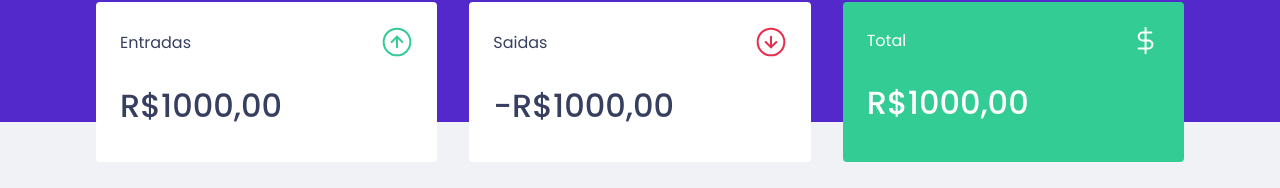
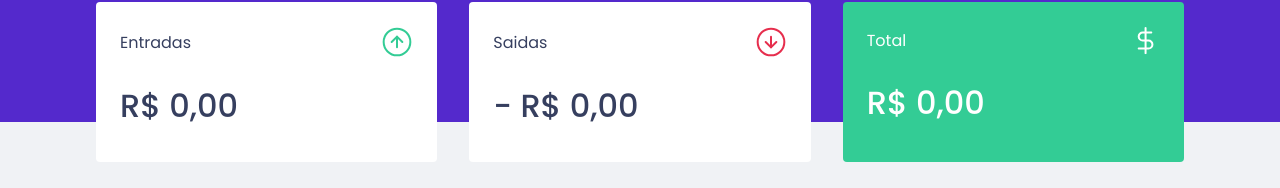
Before and after one commit to stecks10/Rocket-seat, a React (Create React App) app in the folder front-end/dtmoney/: page / in a window 1280 px wide. Shown: the part 182-370 px from the top of the page. Built offline with nearby package versions, Linux system fonts and the light colour scheme; no server answers; what miragejs would draw is missing.

Commit message:
Calculando resumo

```diff
--- a/front-end/dtmoney/src/components/NewTransactionModal/index.tsx
+++ b/front-end/dtmoney/src/components/NewTransactionModal/index.tsx
@@ -1,4 +1,4 @@
-import { FormEvent, useState, useContext } from 'react';
+import { FormEvent, useState } from 'react';
 import Modal from 'react-modal';
 import closeImg from '../../assets/close.svg';
 import incomeImg from '../../assets/income.svg';
--- a/front-end/dtmoney/src/components/Summary/index.tsx
+++ b/front-end/dtmoney/src/components/Summary/index.tsx
@@ -2,8 +2,36 @@ import { Container } from './styles';
 import incomeImg from '../../assets/income.svg';
 import outcomeImg from '../../assets/outcome.svg';
 import totalImg from '../../assets/total.svg';
+import { useTransactions } from '../../hooks/useTransactions';
 
 export function Summary() {
+  const { transactions } = useTransactions();
+
+  /* const totalDeposits = transactions.reduce((acc, transaction) => {
+    if (transaction.type === 'deposit') {
+      return acc + transaction.amount;
+    }
+    return acc;
+  }, 0); */
+  const summary = transactions.reduce(
+    (acc, transaction) => {
+      if (transaction.type === 'deposit') {
+        acc.deposits += transaction.amount;
+        acc.total += transaction.amount;
+      } else {
+        acc.withdraws += transaction.amount;
+        acc.total -= transaction.amount;
+      }
+
+      return acc;
+    },
+    {
+      deposits: 0,
+      withdraws: 0,
+      total: 0,
+    }
+  );
+  console.log(summary);
   return (
     <Container>
       <div>
@@ -11,21 +39,37 @@ export function Summary() {
           <p>Entradas</p>
           <img src={incomeImg} alt="Entradas" />
         </header>
-        <strong>R$1000,00</strong>
+        <strong>
+          {new Intl.NumberFormat('pt-BR', {
+            style: 'currency',
+            currency: 'BRL',
+          }).format(summary.deposits)}
+        </strong>
       </div>
       <div>
         <header>
           <p> Saidas</p>
           <img src={outcomeImg} alt="Entradas" />
         </header>
-        <strong> -R$1000,00</strong>
+        <strong>
+          -{' '}
+          {new Intl.NumberFormat('pt-BR', {
+            style: 'currency',
+            currency: 'BRL',
+          }).format(summary.withdraws)}
+        </strong>
       </div>
       <div className="highlight-background">
         <header>
           <p>Total</p>
           <img src={totalImg} alt="Entradas" />
         </header>
-        <strong>R$1000,00</strong>
+        <strong>
+          {new Intl.NumberFormat('pt-BR', {
+            style: 'currency',
+            currency: 'BRL',
+          }).format(summary.total)}
+        </strong>
       </div>
     </Container>
   );
--- a/front-end/dtmoney/src/components/TransactionsTable/index.tsx
+++ b/front-end/dtmoney/src/components/TransactionsTable/index.tsx
@@ -1,4 +1,3 @@
-import { useContext } from 'react';
 import { useTransactions } from '../../hooks/useTransactions';
 import { Container } from './styles';
 
```
